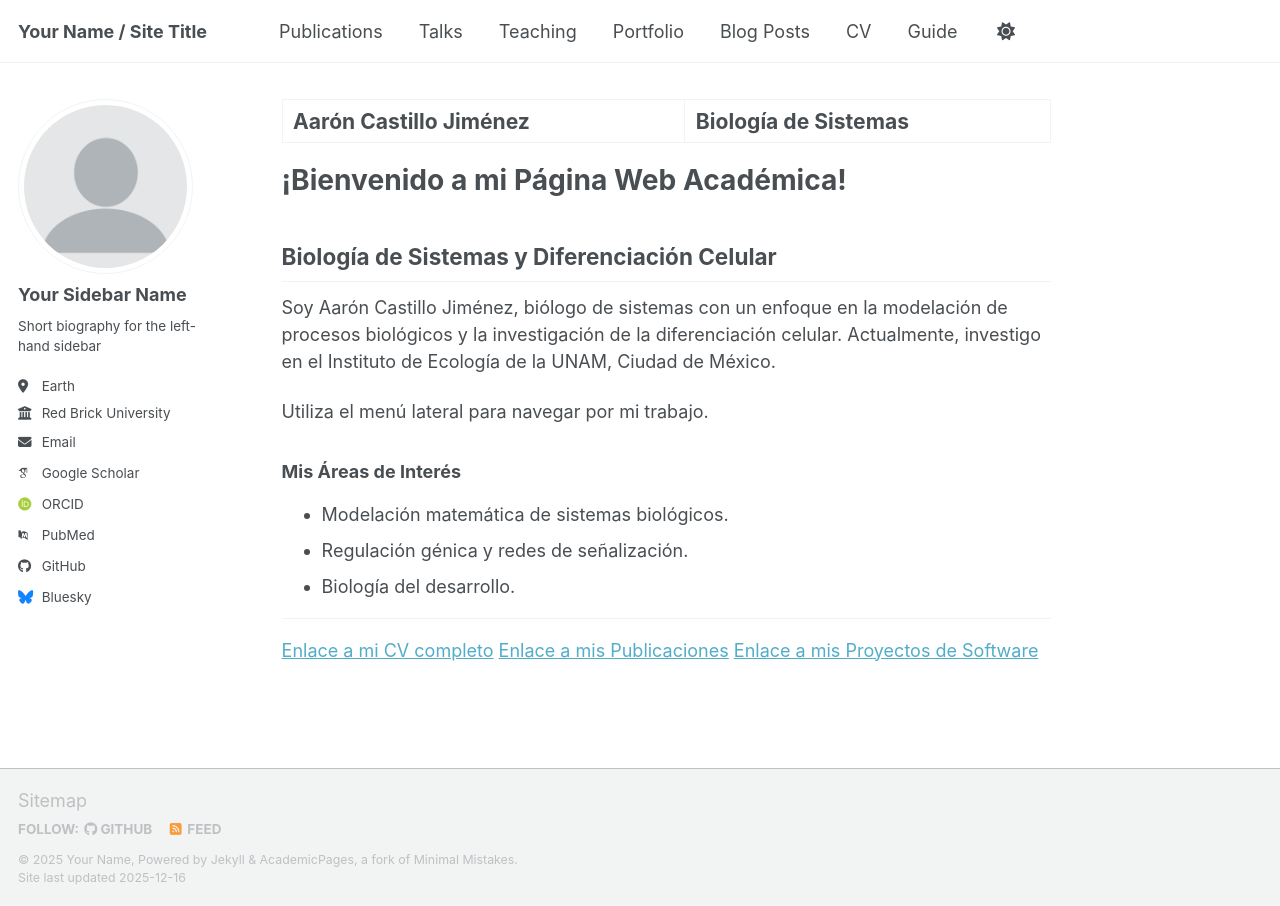
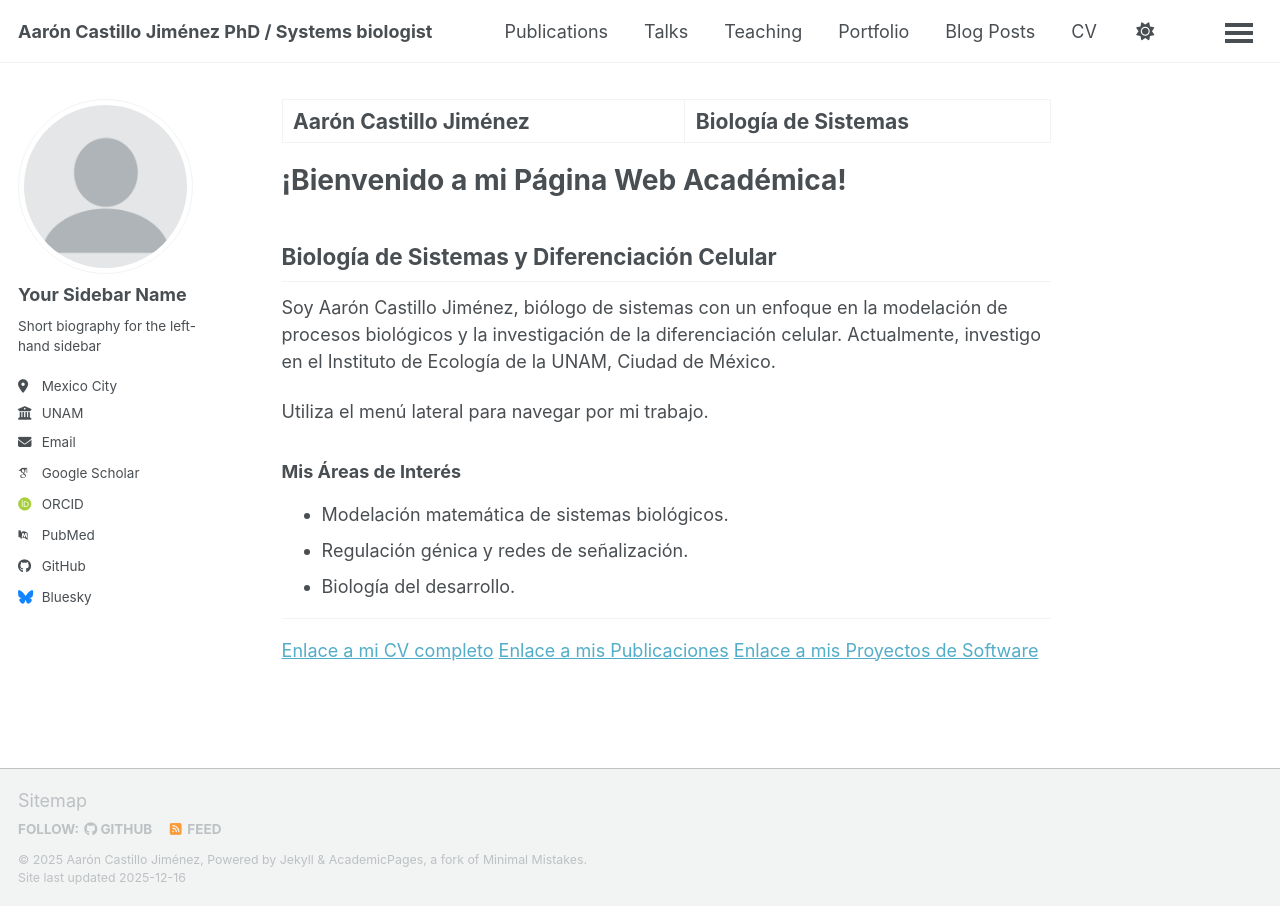
Before and after one commit to AaronCastilloJimenez/aaroncastillojimenez.github.io, a Jekyll site: the page built from _pages/about.md, in a window 1280 px wide. Built offline with Jekyll 4.4.1, drawn with Linux system fonts in a browser that asks for light colours; some web fonts are replaced; a script bundle is joined from its source files by our own code; library files that are not in the unit come from our copies.

Commit message:
_config.yml

```diff
--- a/_config.yml
+++ b/_config.yml
@@ -9,9 +9,9 @@
 # Basic Site Settings
 locale                   : "en-US"
 site_theme               : "default" # Currently available options are "default", "air"
-title                    : "Your Name / Site Title"
+title                    : "Aarón Castillo Jiménez PhD / Systems biologist"
 title_separator          : "-"
-name                     : &name "Your Name"
+name                     : &name "Aarón Castillo Jiménez"
 description              : &description "Your Name's academic portfolio"   # Update this with a general description of your site, this is the default if not overridden by a page
 url                      : https://aaroncastillojimenez.github.io
 baseurl                  : "" # the subpath of your site, e.g. "/blog"
@@ -26,10 +26,10 @@ author:
   name             : "Your Sidebar Name"
   pronouns         : # example: "she/her"
   bio              : "Short biography for the left-hand sidebar"
-  location         : "Earth"
-  employer         : "Red Brick University"
+  location         : "Mexico City"
+  employer         : "UNAM"
   uri              : # URL
-  email            : "none@example.org"
+  email            : "aaron.castillo.j@gmail.com"
 
   # Academic websites
   academia         : # URL
```
